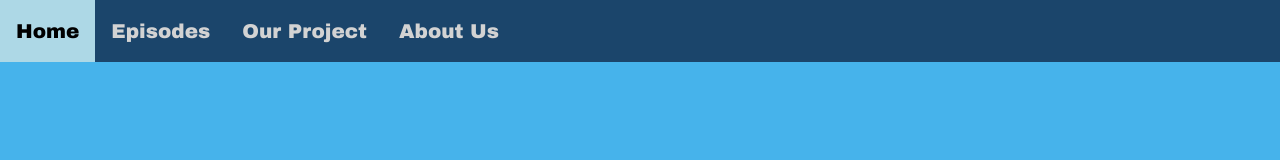
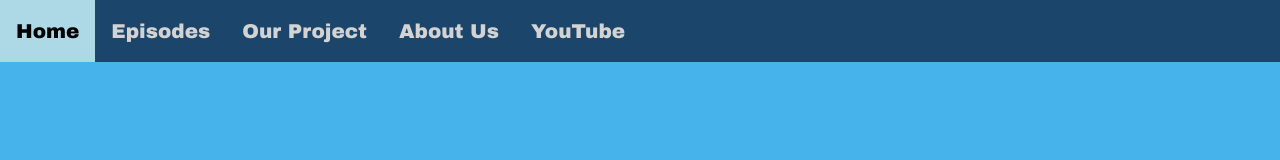
Before and after one commit to henrygeller02/podcast_website, an Angular app: page /home in a window 1280 px wide. Shown: the top 160 px of the page. Built offline with nearby package versions, Linux system fonts and the light colour scheme.

Commit message:
YouTube Addition

```diff
--- a/src/app/app.component.html
+++ b/src/app/app.component.html
@@ -32,6 +32,7 @@
   <li><a routerLink="/episodes">Episodes</a></li>
   <li><a routerLink="/our-project">Our Project</a></li>
   <li><a routerLink="/about-us">About Us</a></li>
+  <li><a href="https://www.youtube.com/channel/UCSHKMzINeVINM6S8jP-rxpA" target="_blank">YouTube</a></li>
 </ul>
 
 <!-- <div class=space></div> -->
```
